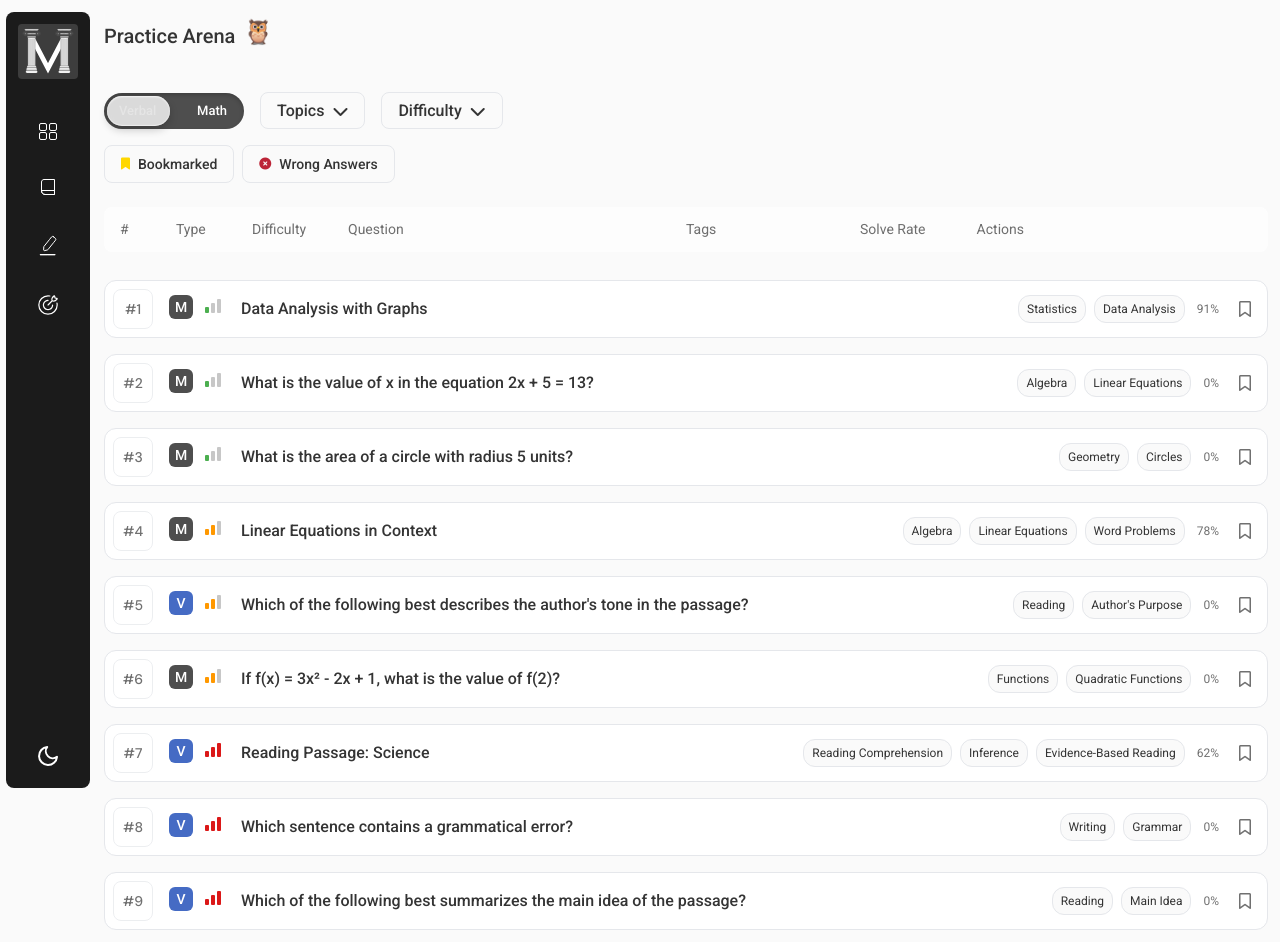
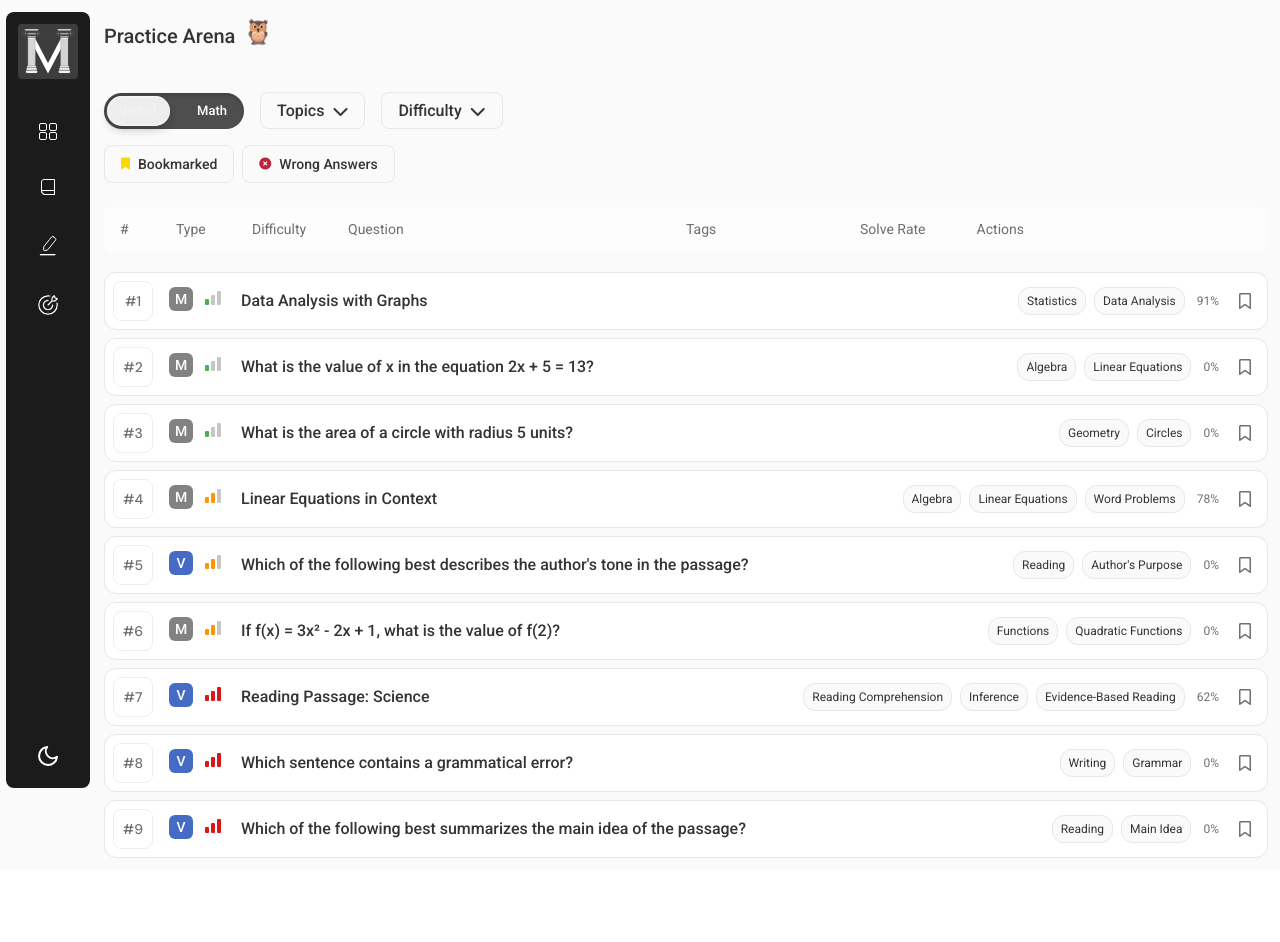
Before and after one commit to Orujhimaru/max_odyssey, a React (Vite) app: page /practice in a window 1280 px wide. After the commit the page ends 870 px from the top, so only its background shows below. Built offline with nearby package versions, Linux system fonts and the light colour scheme; a web font is replaced by a local one.

Commit message:
design: color changes for practice page

```diff
--- a/src/components/PracticeSwitch/PracticeSwitch.css
+++ b/src/components/PracticeSwitch/PracticeSwitch.css
@@ -51,7 +51,7 @@
   left: 3px;
   width: 63px;
   height: 30px;
-  background: rgba(255, 255, 255, 0.793);
+  background: rgba(255, 255, 255, 0.9);
   backdrop-filter: blur(8px);
 
   border-radius: 15px;
--- a/src/pages/PracticePage/Practice.css
+++ b/src/pages/PracticePage/Practice.css
@@ -86,6 +86,9 @@
   border: 1px solid #4d4d4d;
   background-color: rgba(128, 128, 128, 0.1);
   /* border-color: rgba(128, 128, 128, 0.3); */
+}
+[data-theme="dark"] .question-card {
+  background-color: #3c3c3c;
 }
 
 [data-theme="dark"] .question-number {
@@ -643,7 +646,7 @@
 .practice-questions {
   display: flex;
   flex-direction: column;
-  gap: 16px;
+  gap: 8px;
   margin-top: 24px;
 }
 
@@ -755,7 +758,8 @@
 }
 
 .subject-badge.math {
-  background-color: var(--math-color);
+  background-color: var(--bg-primary);
+  opacity: 0.7;
 }
 
 .subject-badge.verbal {
```
